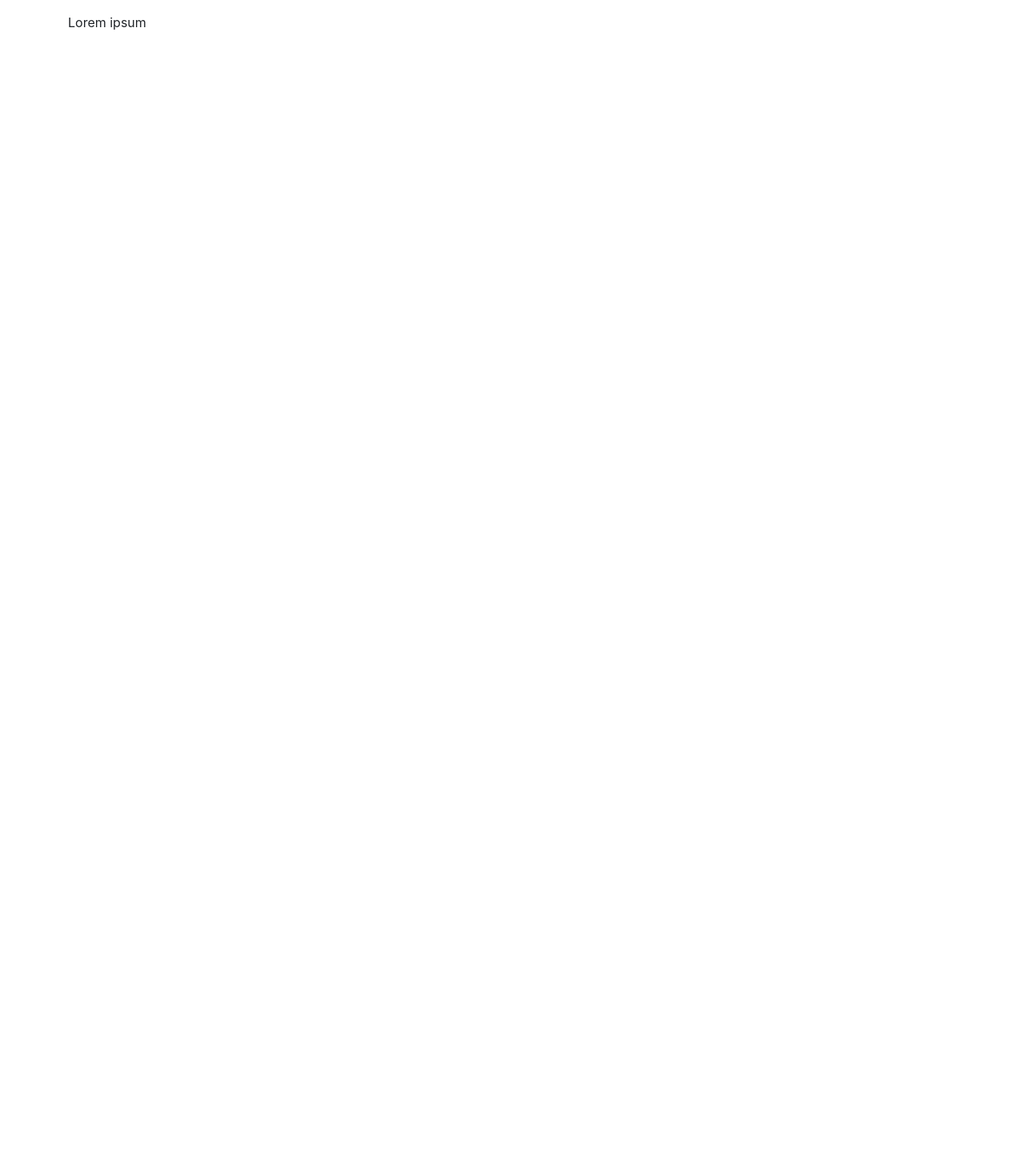
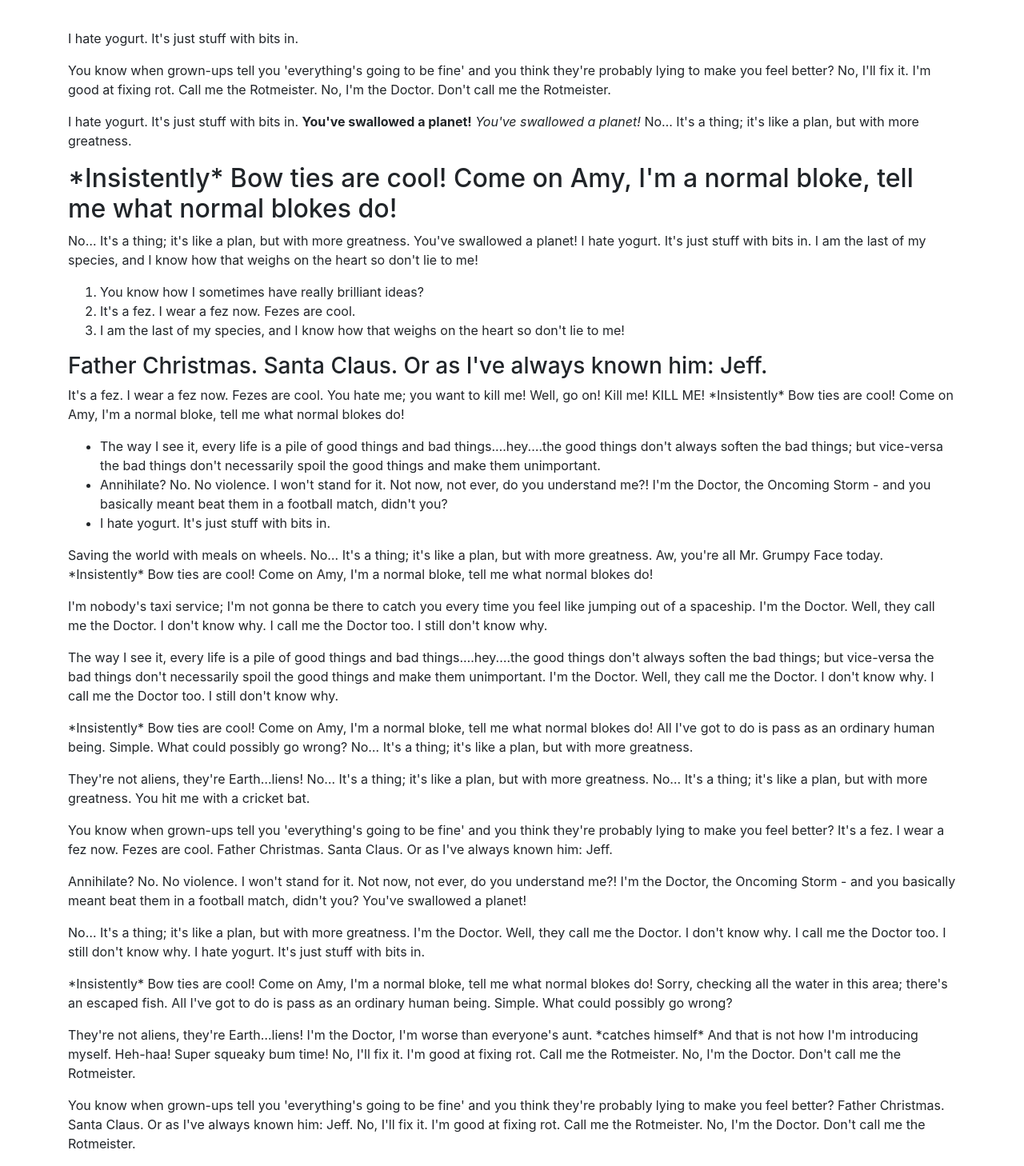
Before and after one commit to chingu-voyages/v10-solo-SabrinaMarkon, a React (Create React App) app: page /howitworks in a window 1280 px wide. Shown: the part 152-1610 px from the top of the page at 80% size. Before the commit the page ends 800 px from the top, so only its background shows below. Built offline with nearby package versions, Linux system fonts and the light colour scheme.

Commit message:
Add lorem ipsum to HowItWorks component.

```diff
--- a/src/components/HowItWorks.js
+++ b/src/components/HowItWorks.js
@@ -7,8 +7,36 @@ export default class HowItWorks extends Component {
     return (
       <div>
         <h1>HowItWorks</h1>
-        <div>
-          Lorem ipsum
+        <div style={{paddingTop: 20}}>
+
+            <p>I hate yogurt. It's just stuff with bits in.</p>
+            <p>You know when grown-ups tell you 'everything's going to be fine' and you think they're probably lying to make you feel better? No, I'll fix it. I'm good at fixing rot. Call me the Rotmeister. No, I'm the Doctor. Don't call me the Rotmeister.</p>
+            <p>I hate yogurt. It's just stuff with bits in. <strong> You've swallowed a planet!</strong> <em> You've swallowed a planet!</em> No… It's a thing; it's like a plan, but with more greatness.</p>
+            <h2>*Insistently* Bow ties are cool! Come on Amy, I'm a normal bloke, tell me what normal blokes do!</h2>
+            <p>No… It's a thing; it's like a plan, but with more greatness. You've swallowed a planet! I hate yogurt. It's just stuff with bits in. I am the last of my species, and I know how that weighs on the heart so don't lie to me!</p>
+            <ol>
+            <li>You know how I sometimes have really brilliant ideas?</li><li>It's a fez. I wear a fez now. Fezes are cool.</li><li>I am the last of my species, and I know how that weighs on the heart so don't lie to me!</li>
+            </ol>
+
+            <h3>Father Christmas. Santa Claus. Or as I've always known him: Jeff.</h3>
+            <p>It's a fez. I wear a fez now. Fezes are cool. You hate me; you want to kill me! Well, go on! Kill me! KILL ME! *Insistently* Bow ties are cool! Come on Amy, I'm a normal bloke, tell me what normal blokes do!</p>
+            <ul>
+            <li>The way I see it, every life is a pile of good things and bad things.…hey.…the good things don't always soften the bad things; but vice-versa the bad things don't necessarily spoil the good things and make them unimportant.</li><li>Annihilate? No. No violence. I won't stand for it. Not now, not ever, do you understand me?! I'm the Doctor, the Oncoming Storm - and you basically meant beat them in a football match, didn't you?</li><li>I hate yogurt. It's just stuff with bits in.</li>
+            </ul>
+
+            <p>Saving the world with meals on wheels. No… It's a thing; it's like a plan, but with more greatness. Aw, you're all Mr. Grumpy Face today. *Insistently* Bow ties are cool! Come on Amy, I'm a normal bloke, tell me what normal blokes do!</p>
+            <p>I'm nobody's taxi service; I'm not gonna be there to catch you every time you feel like jumping out of a spaceship. I'm the Doctor. Well, they call me the Doctor. I don't know why. I call me the Doctor too. I still don't know why.</p>
+            <p>The way I see it, every life is a pile of good things and bad things.…hey.…the good things don't always soften the bad things; but vice-versa the bad things don't necessarily spoil the good things and make them unimportant. I'm the Doctor. Well, they call me the Doctor. I don't know why. I call me the Doctor too. I still don't know why.</p>
+            <p>*Insistently* Bow ties are cool! Come on Amy, I'm a normal bloke, tell me what normal blokes do! All I've got to do is pass as an ordinary human being. Simple. What could possibly go wrong? No… It's a thing; it's like a plan, but with more greatness.</p>
+            <p>They're not aliens, they're Earth…liens! No… It's a thing; it's like a plan, but with more greatness. No… It's a thing; it's like a plan, but with more greatness. You hit me with a cricket bat.</p>
+            <p>You know when grown-ups tell you 'everything's going to be fine' and you think they're probably lying to make you feel better? It's a fez. I wear a fez now. Fezes are cool. Father Christmas. Santa Claus. Or as I've always known him: Jeff.</p>
+            <p>Annihilate? No. No violence. I won't stand for it. Not now, not ever, do you understand me?! I'm the Doctor, the Oncoming Storm - and you basically meant beat them in a football match, didn't you? You've swallowed a planet!</p>
+            <p>No… It's a thing; it's like a plan, but with more greatness. I'm the Doctor. Well, they call me the Doctor. I don't know why. I call me the Doctor too. I still don't know why. I hate yogurt. It's just stuff with bits in.</p>
+            <p>*Insistently* Bow ties are cool! Come on Amy, I'm a normal bloke, tell me what normal blokes do! Sorry, checking all the water in this area; there's an escaped fish. All I've got to do is pass as an ordinary human being. Simple. What could possibly go wrong?</p>
+            <p>They're not aliens, they're Earth…liens! I'm the Doctor, I'm worse than everyone's aunt. *catches himself* And that is not how I'm introducing myself. Heh-haa! Super squeaky bum time! No, I'll fix it. I'm good at fixing rot. Call me the Rotmeister. No, I'm the Doctor. Don't call me the Rotmeister.</p>
+            <p>You know when grown-ups tell you 'everything's going to be fine' and you think they're probably lying to make you feel better? Father Christmas. Santa Claus. Or as I've always known him: Jeff. No, I'll fix it. I'm good at fixing rot. Call me the Rotmeister. No, I'm the Doctor. Don't call me the Rotmeister.</p>
+
+
         </div>
       </div>
     );
```
